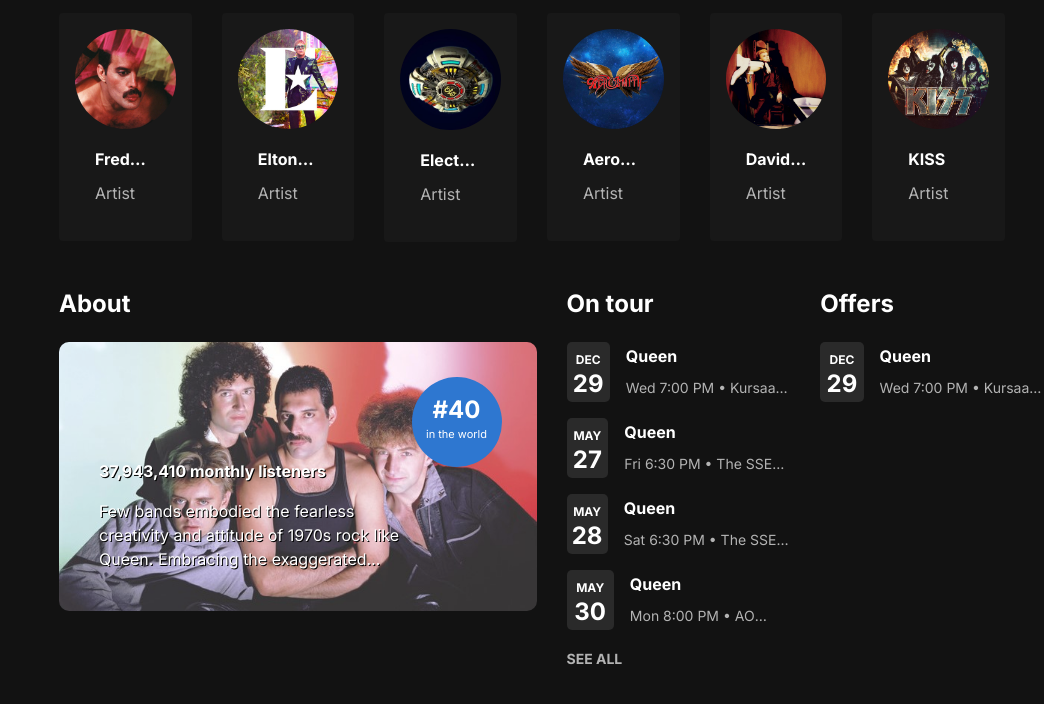
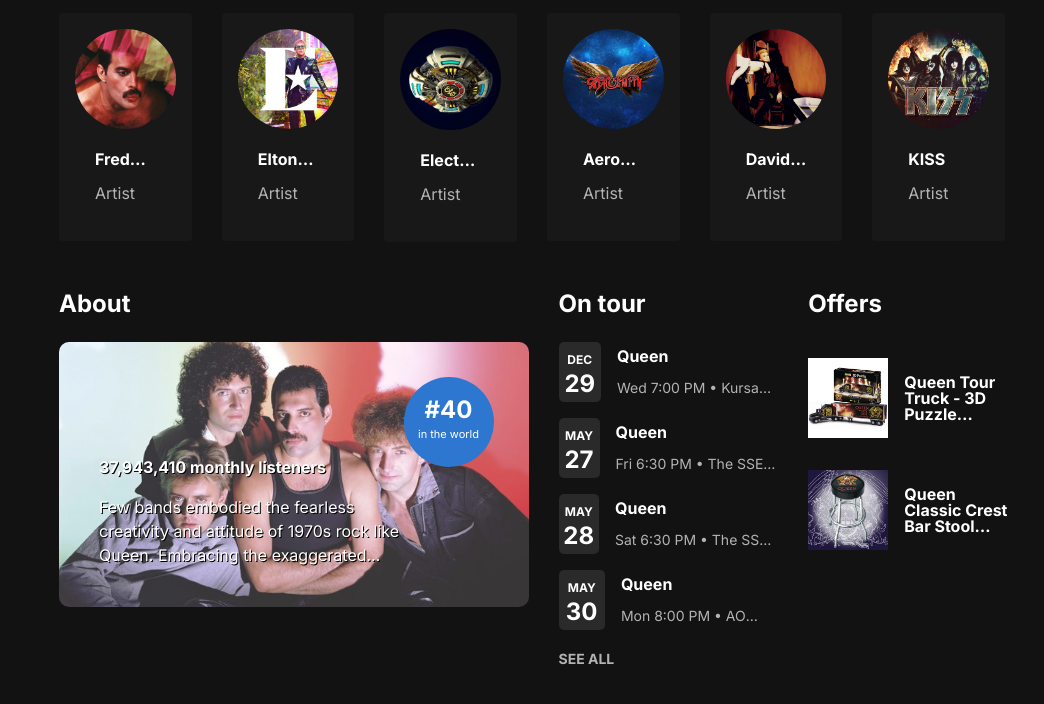
Before and after one commit to Radensuaso/spotify-clone, a plain HTML site: page artist.html in a window 1280 px wide. Shown: the part 2016-2720 px from the top of the page, without its empty margins (236-1280 px from the left). Drawn offline with nearby package versions, Linux system fonts and the light colour scheme.

Commit message:
Layout done
Still need to do some Javascript

```diff
--- a/artist.html
+++ b/artist.html
@@ -1475,7 +1475,7 @@
         </div>
       </div>
       <!-- About, Tour, Offers -->
-      <div class="artist-containers mt-5">
+      <div class="artist-containers mt-5 mr-3">
         <div class="row ml-4">
           <!-- About -->
           <div class="about-col col-12 col-lg-6">
@@ -1507,7 +1507,7 @@
             </div>
           </div>
           <!-- On Tour -->
-          <div class="on-tour-col col-12 col-md-6 col-lg-3 mt-4 mt-md-0">
+          <div class="on-tour-col col-12 col-md-6 col-lg-3 mt-4 mt-lg-0">
             <h3 class="artist-h3">On tour</h3>
             <div class="artist-concerts d-flex flex-column mt-4">
               <div class="d-flex mb-3">
@@ -1572,19 +1572,36 @@
             </div>
           </div>
           <!-- Offers -->
-          <div class="offers-col col-12 col-md-6 col-lg-3 mt-4 mt-md-0">
+          <div class="offers-col col-12 col-md-6 col-lg-3 mt-4 mt-lg-0">
             <h3 class="artist-h3">Offers</h3>
-            <div class="artist-concerts d-flex flex-column mt-4">
-              <div class="d-flex mb-3">
-                <div class="concert-date d-flex">
-                  <span class="concert-date-month">DEC</span><br />
-                  <span class="concert-date-day">29</span>
-                </div>
+            <div class="artist-offers d-flex flex-column mt-4">
+              <div class="d-flex p-3 ml-n3">
+                <img src="assets/artist-page/offer-1.jpg" alt="" />
                 <div class="d-flex flex-column justify-content-center ml-3">
                   <div>
-                    <p class="concert-artist">Queen</p>
-                    <p class="concert-place">
-                      Wed 7:00 PM &#8226; Kursaal Oostende, Ostende
+                    <p class="artist-offer-title">
+                      Queen Tour Truck - 3D Puzzle
+                    </p>
+                    <p class="artist-offer-description">
+                      Queen bring you this stunning 128 piece '3D Tour Truck
+                      Puzzle'. Guaranteed to bring hours of fun for the family.
+                      • 128 Pieces • Suitable for ages 10 and over • A great
+                      Christmas gifting idea for young and old • Hi-quality
+                      build manufacured by model kit leaders Revell • Model
+                      Size: 58.6 x 8.3 x 14.1cm
+                    </p>
+                  </div>
+                </div>
+              </div>
+              <div class="d-flex p-3 ml-n3">
+                <img src="assets/artist-page/offer-2.jpg" alt="" />
+                <div class="d-flex flex-column justify-content-center ml-3">
+                  <div>
+                    <p class="artist-offer-title">
+                      Queen Classic Crest Bar Stool
+                    </p>
+                    <p class="artist-offer-description">
+                      28 inches tall / standard workbench height.
                     </p>
                   </div>
                 </div>
--- a/styles.css
+++ b/styles.css
@@ -752,6 +752,7 @@ h4.best-of a {
 /* cards */
 .artist-song-cards {
   background-color: var(--card-gray);
+  cursor: pointer;
 }
 
 .artist-song-cards .card-body h5 {
@@ -901,7 +902,6 @@ div.artist-concerts
 
 div.artist-concerts > div.d-flex div.concert-date + div.d-flex p.concert-place {
   font-size: 14px;
-
   color: var(--white-gray);
 }
 
@@ -923,3 +923,38 @@ div.artist-concerts a {
 div.artist-concerts {
   cursor: pointer;
 }
+
+/* offers */
+
+div.artist-offers img {
+  width: 80px;
+  height: 80px;
+}
+
+div.artist-offers > div.d-flex div {
+  line-height: 16px;
+  display: -webkit-box;
+  -webkit-line-clamp: 3;
+  -webkit-box-orient: vertical;
+  text-overflow: ellipsis;
+  overflow: hidden;
+}
+
+div.artist-offers > div.d-flex div p.artist-offer-title {
+  font-size: 16px;
+  font-weight: 700;
+}
+
+div.artist-offers > div.d-flex div p.artist-offer-description {
+  font-size: 14px;
+  color: var(--white-gray);
+}
+
+div.artist-offers > div.d-flex {
+  cursor: pointer;
+  border-radius: 5px;
+}
+
+div.artist-offers > div.d-flex:hover {
+  background-color: var(--border-gray);
+}
```
